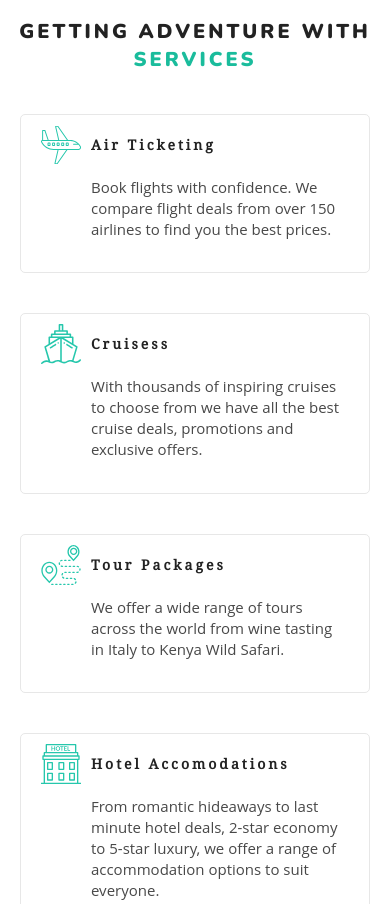
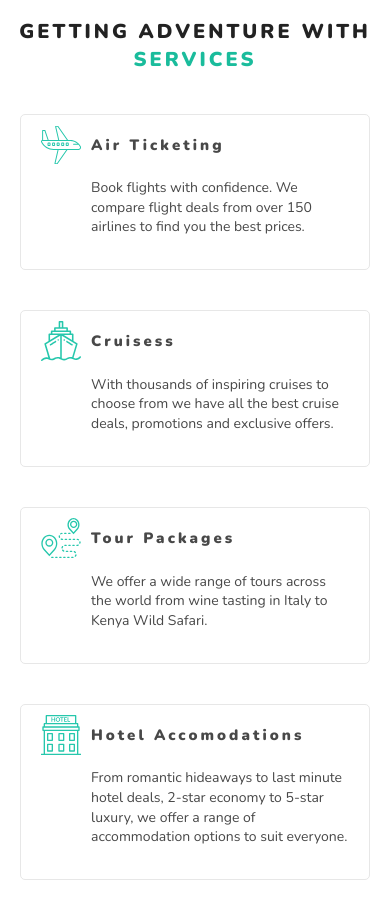
Before and after one commit to tamas-polgar/gatsby-gsap-contentful-traveler-website, a Gatsby site: page / in a window 390 px wide. Shown: the part 3240-4144 px from the top of the page. Built offline with nearby package versions, Linux system fonts and the light colour scheme; Gatsby itself is replaced by a stand-in of ours.

Commit message:
changing font family & size

```diff
--- a/src/components/Services/services.scss
+++ b/src/components/Services/services.scss
@@ -54,18 +54,20 @@
 
   &__title {
     font-size: 1.8rem;
+    font-family: "Nunito";
+    font-weight: bold;
+    color: #484848;
 
     @media only screen and (max-width: 1200px) {
-      font-size: 1.4rem;
+      font-size: 1.5rem;
     }
   }
 
   &__text {
-    font-size: 18px;
-    font-family: "Open Sans", sans-serif;
+    font-size: 1.6rem;
 
     @media only screen and (max-width: 500px) {
-      font-size: 15px;
+      font-size: 1.4rem;
     }
   }
 }
```
